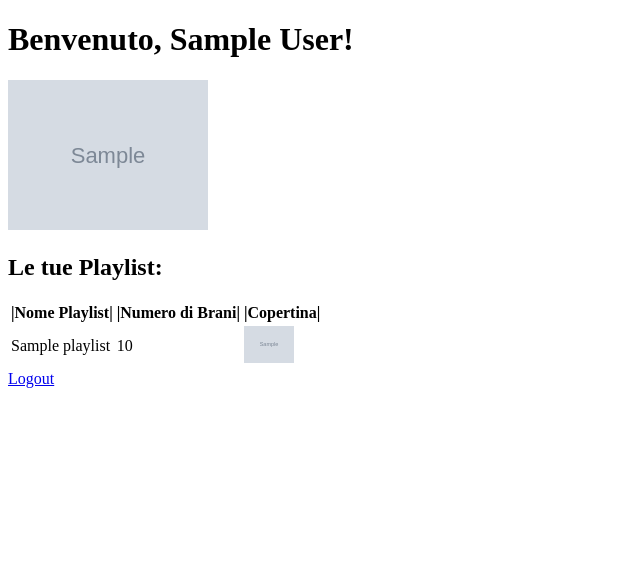
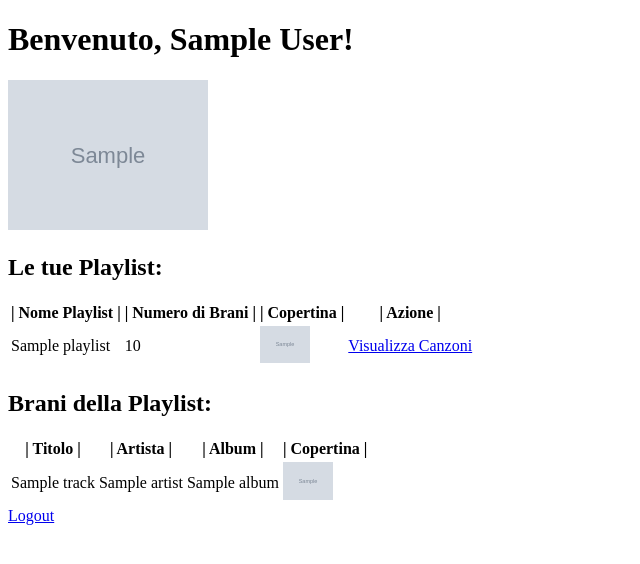
Before and after one commit to AntonioSoliman/spotifypt1, a Flask app: template templates/home.html in a window 1280 px wide. Shown: the top 564 px of the page, without its empty margins (0-640 px from the left). Run offline with Flask 3, Linux system fonts and the light colour scheme; the template is opened without the code that fills it: most values are stand-ins (such as "Sample title", 1, 10 or a date in 2020); grey boxes marked "Sample" are stand-in pictures.

Commit message:
aggiunto la parte visualizza canzoni

```diff
--- a/app.py
+++ b/app.py
@@ -1,54 +1,64 @@
-from flask import Flask, redirect, request, url_for, render_template,session
+from flask import Flask, redirect, request, url_for, render_template, session
 import spotipy
 from spotipy.oauth2 import SpotifyOAuth
 
-#le tue credenziali le trovi nella dashboard di prima
 SPOTIFY_CLIENT_ID = "d74cb805ae4f4e9c87c5d361d8adade3"
 SPOTIFY_CLIENT_SECRET = "3a61d65da5914d1789080bccbc68e0fd"
-SPOTIFY_REDIRECT_URI = "https://turbo-guide-wr7jqjp4vp6xh9pqq-5000.app.github.dev/callback" #dopo il login andiamo qui
+SPOTIFY_REDIRECT_URI = "https://turbo-guide-wr7jqjp4vp6xh9pqq-5000.app.github.dev/callback"
 
 app = Flask(__name__)
-app.secret_key = 'chiave_per_session' #ci serve per identificare la sessione
+app.secret_key = 'chiave_per_session'
 
-#config SpotifyOAuth per l'autenticazione e redirect uri
 sp_oauth = SpotifyOAuth(
-client_id=SPOTIFY_CLIENT_ID,
-client_secret=SPOTIFY_CLIENT_SECRET,
-redirect_uri=SPOTIFY_REDIRECT_URI,
-scope="user-read-private", #permessi x informazioni dell'utente
-show_dialog=True #forziamo la richiesta di inserire new credenziali
+    client_id=SPOTIFY_CLIENT_ID,
+    client_secret=SPOTIFY_CLIENT_SECRET,
+    redirect_uri=SPOTIFY_REDIRECT_URI,
+    scope="user-read-private playlist-read-private",
+    show_dialog=True
 )
 
 @app.route('/')
+def home():
+    token_info = session.get('token_info')
+    if not token_info:
+        return redirect(url_for('login'))
+
+    sp = spotipy.Spotify(auth=token_info['access_token'])
+    user_info = sp.current_user()
+    playlists = sp.current_user_playlists()['items']
+
+    playlist_id = request.args.get('playlist_id')
+    tracks = []
+    if playlist_id:
+        tracks_data = sp.playlist_items(playlist_id)['items']
+        tracks = [
+            {
+                'name': track['track']['name'],
+                'artist': track['track']['artists'][0]['name'],
+                'album': track['track']['album']['name'],
+                'cover': track['track']['album']['images'][0]['url'] if track['track']['album']['images'] else None
+            }
+            for track in tracks_data
+        ]
+
+    return render_template('home.html', user_info=user_info, playlists=playlists, tracks=tracks)
+
+@app.route('/login')
 def login():
-    auth_url = sp_oauth.get_authorize_url() #login di spotify
+    auth_url = sp_oauth.get_authorize_url()
     return redirect(auth_url)
 
 @app.route('/callback')
 def callback():
-    code = request.args.get('code') #recupero codice di autorizzazione
-    token_info = sp_oauth.get_access_token(code) #uso il code per un codice di accesso
-    session['token_info'] = token_info #salvo il token nella mia sessione x riutilizzarlo
+    code = request.args.get('code')
+    token_info = sp_oauth.get_access_token(code)
+    session['token_info'] = token_info
     return redirect(url_for('home'))
-
-@app.route('/home')
-def home():
-    token_info = session.get('token_info', None) #recupero token sissione (salvato prima)
-    if not token_info:
-        return redirect(url_for('login'))
-
-    sp = spotipy.Spotify(auth=token_info['access_token']) #usiamo il token per ottenere i dati del profilo
-    user_info = sp.current_user()
-    print(user_info) #capiamo la struttura di user_info per usarle nel frontend
-    playlists = sp.current_user_playlists() #sempre tramite il token sp preso prima
-    playlists_info = playlists['items'] #prendiamo solo la lista delle playlist
-    return render_template('home.html', user_info=user_info, playlists=playlists_info)
-
 
 @app.route('/logout')
 def logout():
-    session.clear() #cancelliamo l'access token salvato in session
-    return redirect(url_for('login'))
+    session.clear()
+    return redirect(url_for('home'))
 
 if __name__ == "__main__":
     app.run(debug=True)
--- a/templates/home.html
+++ b/templates/home.html
@@ -1,5 +1,5 @@
 <!DOCTYPE html>
-<html lang="en">
+<html lang="it">
 <head>
     <meta charset="UTF-8">
     <meta name="viewport" content="width=device-width, initial-scale=1.0">
@@ -7,17 +7,21 @@
 </head>
 <body>
     <h1>Benvenuto, {{ user_info['display_name'] }}!</h1>
+
     {% if user_info['images'] %}
         <img src="{{ user_info['images'][0]['url'] }}" width="200" alt="Immagine profilo">
     {% endif %}
+
     <h2>Le tue Playlist:</h2>
+
     {% if playlists %}
         <table>
             <thead>
                 <tr>
-<th>|Nome Playlist|</th>
-<th>|Numero di Brani|</th>
-<th>|Copertina|</th>
+                    <th>| Nome Playlist |</th>
+                    <th>| Numero di Brani |</th>
+                    <th>| Copertina |</th>
+                    <th>| Azione |</th>
                 </tr>
             </thead>
             <tbody>
@@ -32,6 +36,9 @@
                                 Nessuna immagine
                             {% endif %}
                         </td>
+                        <td>
+                            <a href="{{ url_for('home', playlist_id=playlist['id']) }}">Visualizza Canzoni</a>
+                        </td>
                     </tr>
                 {% endfor %}
             </tbody>
@@ -39,6 +46,37 @@ Nessuna immagine
     {% else %}
         <p>Non hai playlist disponibili.</p>
     {% endif %}
+
+    {% if tracks %}
+        <h2>Brani della Playlist:</h2>
+        <table>
+            <thead>
+                <tr>
+                    <th>| Titolo |</th>
+                    <th>| Artista |</th>
+                    <th>| Album |</th>
+                    <th>| Copertina |</th>
+                </tr>
+            </thead>
+            <tbody>
+                {% for track in tracks %}
+                    <tr>
+                        <td>{{ track['name'] }}</td>
+                        <td>{{ track['artist'] }}</td>
+                        <td>{{ track['album'] }}</td>
+                        <td>
+                            {% if track['cover'] %}
+                                <img src="{{ track['cover'] }}" width="50" alt="Copertina album">
+                            {% else %}
+                                Nessuna immagine
+                            {% endif %}
+                        </td>
+                    </tr>
+                {% endfor %}
+            </tbody>
+        </table>
+    {% endif %}
+
     <a href="{{ url_for('logout') }}">Logout</a>
 </body>
 </html>
```
Also changed, not shown: 1 other file. Lines whose indentation alone changed are shown as unchanged.
